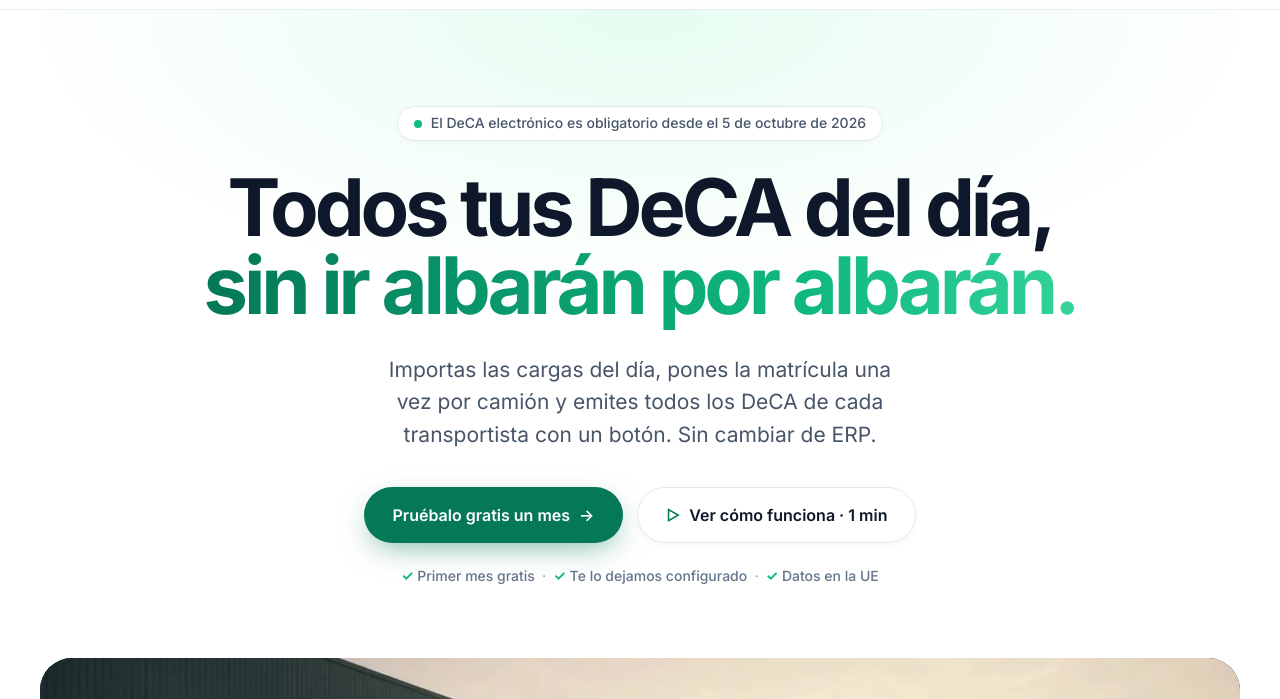
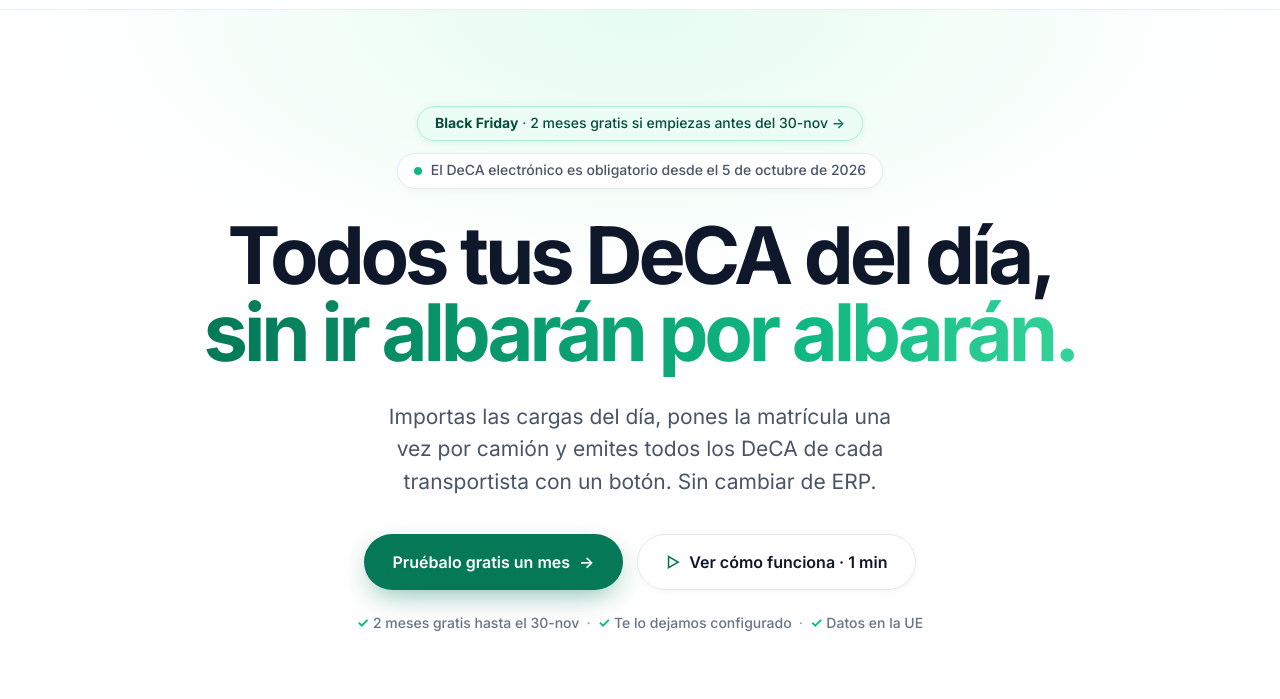
Before and after one commit to johannmartlo/DECA-LIGHT-WEB, an Astro site: page / in a window 1280 px wide. Shown: the part 62-761 px from the top of the page. Built offline with nearby package versions, Linux system fonts and the light colour scheme; Astro itself is replaced by a stand-in of ours.

Commit message:
feat(hero): aviso Black Friday 2026 y garantia temporal con ocultacion el 1-dic

```diff
--- a/src/components/HeroContenido.astro
+++ b/src/components/HeroContenido.astro
@@ -3,6 +3,11 @@
 ---
 
 <div class="hero-content">
+  <!-- TODO(semana 7-dic-2026): retirar código de la promoción Black Friday -->
+  <a href="#demo" class="hero-bf-pill hero-enter hero-enter-1" data-bf-promo>
+    <strong>Black Friday</strong> <span class="hero-bf-sep" aria-hidden="true">·</span> 2 meses gratis si&nbsp;empiezas antes del 30-nov&nbsp;<span class="hero-bf-arrow" aria-hidden="true">→</span>
+  </a>
+
   <p
     class="hero-pill hero-enter hero-enter-1"
     data-full-text="El DeCA electrónico es obligatorio desde el 5 de octubre de 2026"
@@ -37,8 +42,10 @@
     </button>
   </div>
 
+  <!-- TODO(semana 7-dic-2026): retirar código de la promoción Black Friday -->
   <p class="hero-checks hero-enter hero-enter-4">
-    <span class="check-item"><span class="check-mark" aria-hidden="true">✓</span> Primer mes gratis</span>
+    <span class="check-item" data-bf-promo><span class="check-mark" aria-hidden="true">✓</span> 2 meses gratis hasta el 30-nov</span>
+    <span class="check-item" data-bf-fallback><span class="check-mark" aria-hidden="true">✓</span> Primer mes gratis</span>
     <span class="check-sep" aria-hidden="true">·</span>
     <span class="check-item"><span class="check-mark" aria-hidden="true">✓</span> Te lo dejamos configurado</span>
     <span class="check-sep" aria-hidden="true">·</span>
@@ -71,6 +78,66 @@
     text-align: center;
     width: 100%;
     margin-inline: auto;
+  }
+
+  /* TODO(semana 7-dic-2026): retirar código de la promoción Black Friday */
+  .hero-bf-pill {
+    display: inline-block;
+    max-width: 100%;
+    padding: 0.45rem 1.05rem;
+    margin-bottom: 0.75rem;
+    background-color: var(--palette-emerald-50, #ECFDF5);
+    border: 1px solid var(--palette-emerald-200, #A7F3D0);
+    border-radius: 999px;
+    font-size: 0.875rem; /* 14px */
+    font-weight: 500;
+    line-height: 1.35;
+    color: var(--palette-emerald-900, #064E3B);
+    text-align: center;
+    text-decoration: none;
+    text-wrap: balance;
+    box-shadow: 0 2px 8px rgba(4, 120, 87, 0.08);
+    transition: background-color 0.2s cubic-bezier(0.16, 1, 0.3, 1), border-color 0.2s cubic-bezier(0.16, 1, 0.3, 1);
+  }
+
+  .hero-bf-pill strong {
+    font-weight: 700;
+    color: var(--palette-emerald-900, #064E3B);
+  }
+
+  .hero-bf-sep {
+    color: var(--palette-emerald-700, #047857);
+  }
+
+  .hero-bf-arrow {
+    display: inline-block;
+    color: var(--palette-emerald-700, #047857);
+    font-weight: 600;
+    transition: transform 0.2s cubic-bezier(0.16, 1, 0.3, 1);
+  }
+
+  .hero-bf-pill:hover {
+    background-color: var(--palette-emerald-100, #D1FAE5);
+    border-color: var(--palette-emerald-300, #6EE7B7);
+    text-decoration: none;
+  }
+
+  .hero-bf-pill:hover .hero-bf-arrow {
+    transform: translateX(2px);
+  }
+
+  .hero-bf-pill:focus-visible {
+    outline: 2px solid var(--color-brand-primary, #047857);
+    outline-offset: 2px;
+  }
+
+  @media (max-width: 767px) {
+    .hero-bf-pill {
+      padding: 0.45rem 0.9rem;
+      border-radius: 18px;
+      font-size: 0.8125rem; /* 13px */
+      line-height: 1.4;
+    }
   }
 
   /* 1. Píldora superior */
--- a/src/styles/global.css
+++ b/src/styles/global.css
@@ -458,3 +458,7 @@ html.reveal-ready [data-reveal]:focus-within {
 html:not(.bf-2026) [data-bf-promo] {
   display: none !important;
 }
+
+html.bf-2026 [data-bf-fallback] {
+  display: none !important;
+}
```
